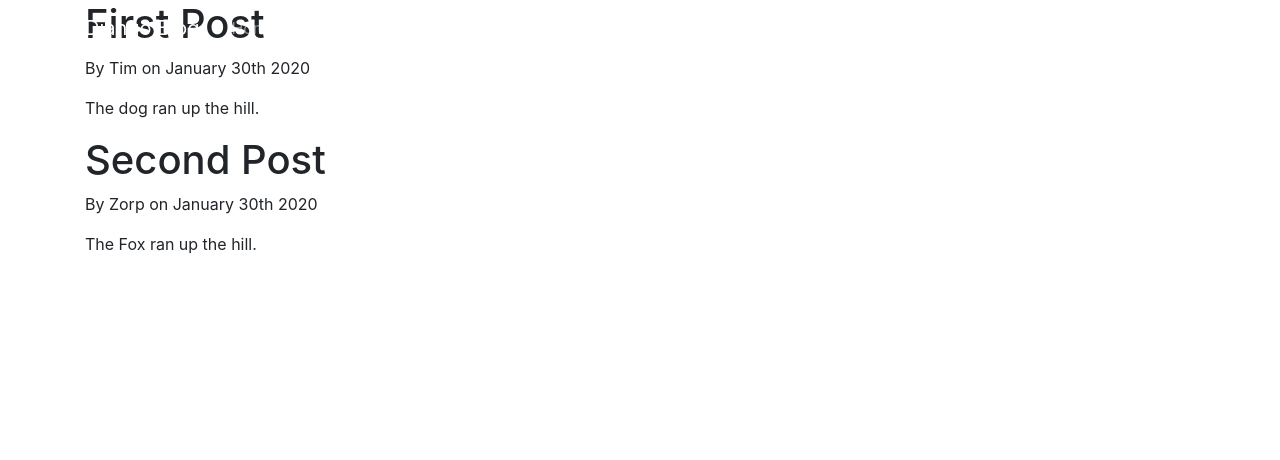
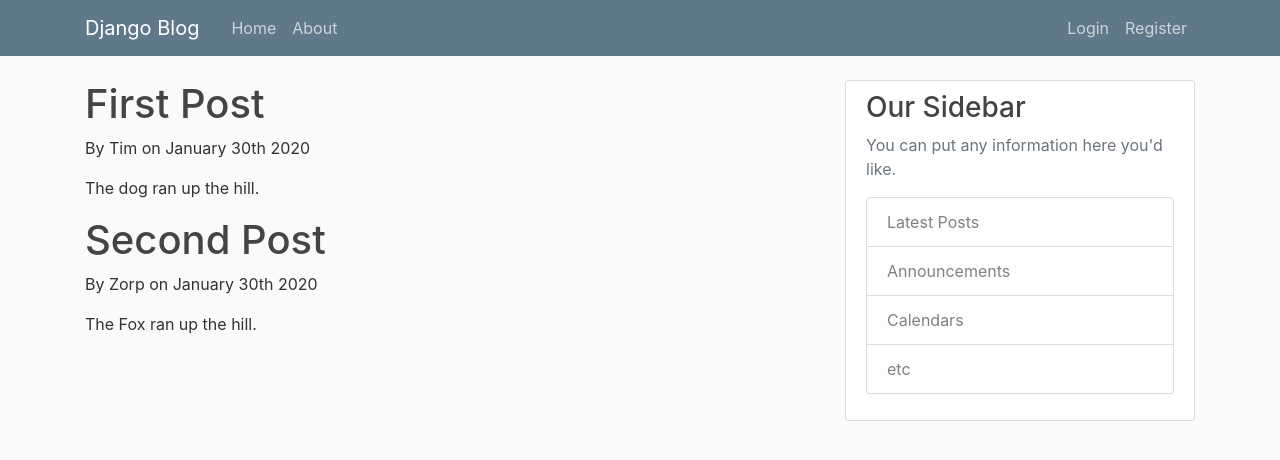
Before and after one commit to edwardsjtimothy/DjangoBlog, a Django app: page / in a window 1280 px wide. Shown: the top 460 px of the page. Run offline with Django 3.2, Linux system fonts and the light colour scheme; some libraries are stand-ins or nearby versions.

Commit message:
added css and more html to base template

```diff
--- /dev/null
+++ b/project/blog/static/blog/main.css
@@ -0,0 +1,84 @@
+body {
+    background: #fafafa;
+    color: #333333;
+    margin-top: 5rem;
+  }
+
+  h1, h2, h3, h4, h5, h6 {
+    color: #444444;
+  }
+
+  ul {
+    margin: 0;
+  }
+
+  .bg-steel {
+    background-color: #5f788a;
+  }
+
+  .site-header .navbar-nav .nav-link {
+    color: #cbd5db;
+  }
+
+  .site-header .navbar-nav .nav-link:hover {
+    color: #ffffff;
+  }
+
+  .site-header .navbar-nav .nav-link.active {
+    font-weight: 500;
+  }
+
+  .content-section {
+    background: #ffffff;
+    padding: 10px 20px;
+    border: 1px solid #dddddd;
+    border-radius: 3px;
+    margin-bottom: 20px;
+  }
+
+  .article-title {
+    color: #444444;
+  }
+
+  a.article-title:hover {
+    color: #428bca;
+    text-decoration: none;
+  }
+
+  .article-content {
+    white-space: pre-line;
+  }
+
+  .article-img {
+    height: 65px;
+    width: 65px;
+    margin-right: 16px;
+  }
+
+  .article-metadata {
+    padding-bottom: 1px;
+    margin-bottom: 4px;
+    border-bottom: 1px solid #e3e3e3
+  }
+
+  .article-metadata a:hover {
+    color: #333;
+    text-decoration: none;
+  }
+
+  .article-svg {
+    width: 25px;
+    height: 25px;
+    vertical-align: middle;
+  }
+
+  .account-img {
+    height: 125px;
+    width: 125px;
+    margin-right: 20px;
+    margin-bottom: 16px;
+  }
+
+  .account-heading {
+    font-size: 2.5rem;
+  }
--- a/project/blog/templates/blog/base.html
+++ b/project/blog/templates/blog/base.html
@@ -1,3 +1,5 @@
+{% load static %}
+
 <!DOCTYPE html>
 <html lang="en">
 
@@ -7,6 +9,7 @@
 
     <link rel="stylesheet" href="https://stackpath.bootstrapcdn.com/bootstrap/4.4.1/css/bootstrap.min.css"
         integrity="sha384-Vkoo8x4CGsO3+Hhxv8T/Q5PaXtkKtu6ug5TOeNV6gBiFeWPGFN9MuhOf23Q9Ifjh" crossorigin="anonymous">
+    <link rel="stylesheet" type="text/css" href="{% static 'blog/main.css' %}">
     {% if title %}
     <title>Django Blog - {{ title }}</title>
     {% else %}
@@ -28,7 +31,6 @@
                         <a class="nav-item nav-link" href="/">Home</a>
                         <a class="nav-item nav-link" href="/about">About</a>
                     </div>
-                    <!-- Navbar Right Side -->
                     <div class="navbar-nav">
                         <a class="nav-item nav-link" href="#">Login</a>
                         <a class="nav-item nav-link" href="#">Register</a>
@@ -37,9 +39,26 @@
             </div>
         </nav>
     </header>
-    <div class="container">
-        {% block content %}{% endblock %}
-    </div>
+    <main role="main" class="container">
+        <div class="row">
+          <div class="col-md-8">
+            {% block content %}{% endblock %}
+          </div>
+          <div class="col-md-4">
+            <div class="content-section">
+              <h3>Our Sidebar</h3>
+              <p class='text-muted'>You can put any information here you'd like.
+                <ul class="list-group">
+                  <li class="list-group-item list-group-item-light">Latest Posts</li>
+                  <li class="list-group-item list-group-item-light">Announcements</li>
+                  <li class="list-group-item list-group-item-light">Calendars</li>
+                  <li class="list-group-item list-group-item-light">etc</li>
+                </ul>
+              </p>
+            </div>
+          </div>
+        </div>
+      </main>
 
     <script src="https://code.jquery.com/jquery-3.4.1.slim.min.js"
         integrity="sha384-J6qa4849blE2+poT4WnyKhv5vZF5SrPo0iEjwBvKU7imGFAV0wwj1yYfoRSJoZ+n"
```
